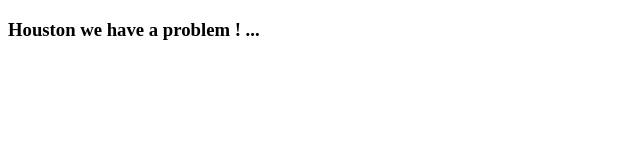
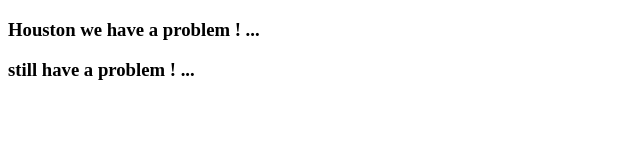
Before and after one commit to MaxAlphaEngineer/MaxAlphaEngineer, a plain HTML site: page index.html in a window 1280 px wide. Shown: the whole page, without its empty margins (0-640 px from the left). Drawn offline with Linux system fonts and the light colour scheme.

Commit message:
houston we have a problem!

```diff
--- a/index.html
+++ b/index.html
@@ -6,6 +6,7 @@
 </head>
 <body>
 <h3>Houston we have a problem ! ...</h3>
+<h3>still have a problem ! ...</h3>
 
 </body>
 </html>
```
